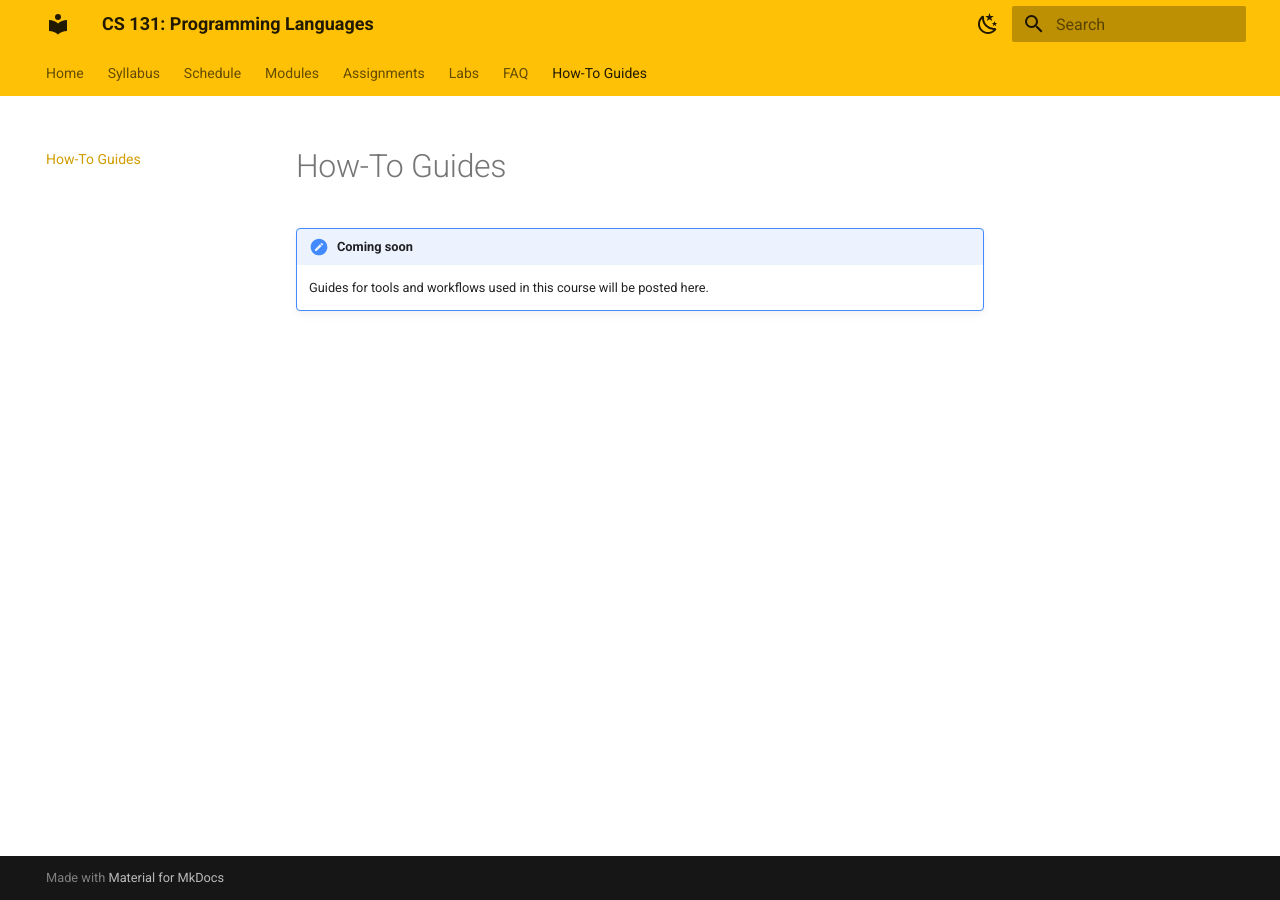
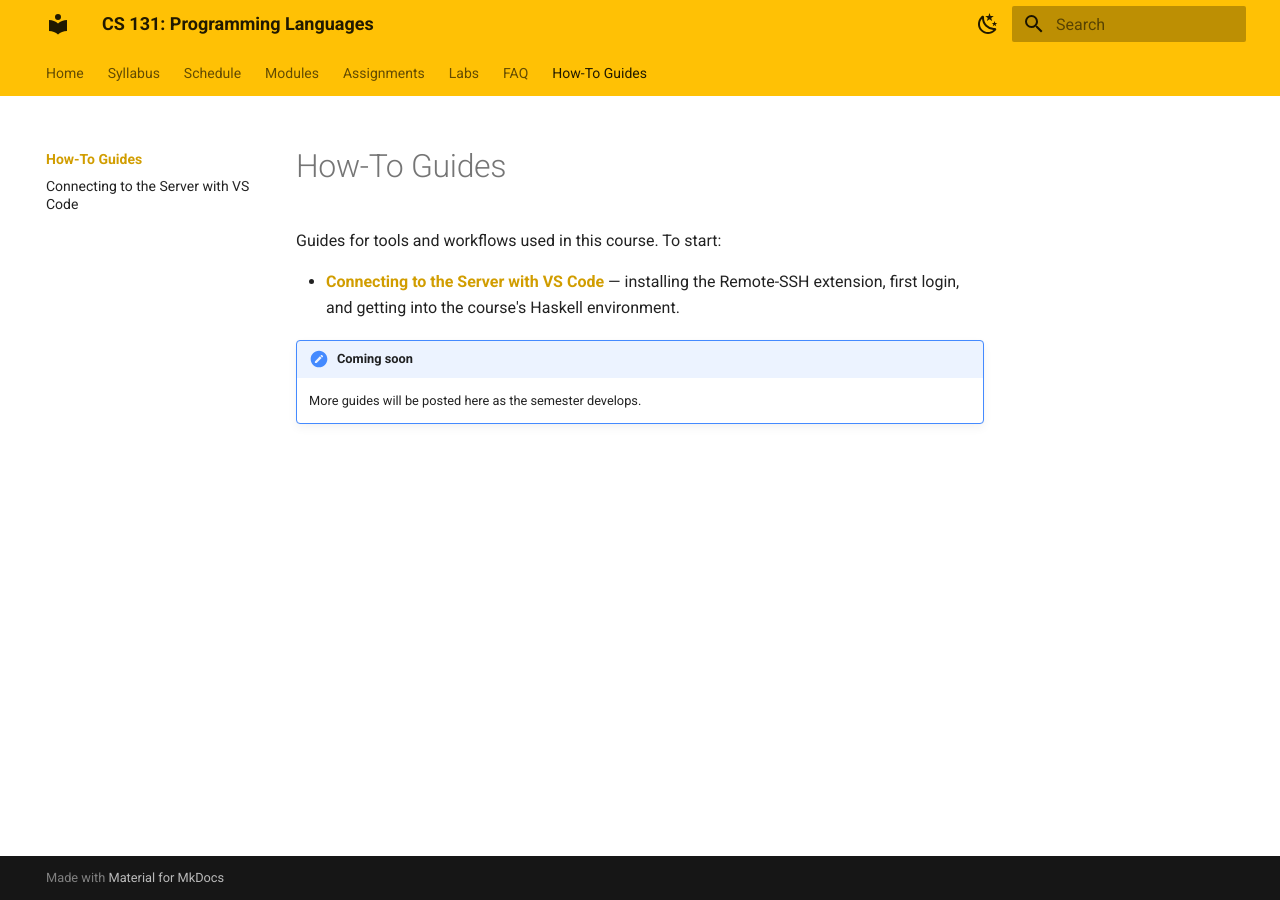
Before and after one commit to lbang-hmc/cs-131-website, an MkDocs documentation site: the page built from content/how-to/index.md, in a window 1280 px wide. Built offline with MkDocs 1.6.1 and Material for MkDocs 9.7.7, drawn with Linux system fonts in a browser that asks for light colours.

Commit message:
Add How-To guide for connecting to the server with VS Code
New content/how-to/connecting-with-vscode.md, sourced from the old
Canvas HOWTO plus its video transcripts, covering first login,
installing the Remote-SSH extension, connecting, working on the
server, and disconnecting. Hostname updated to cs131.cs.hmc.edu (the
old cs131.fun is gone). Linked from how-to/index.md and mkdocs.yml nav.

Also drops now-stale cs131env Docker-environment mentions from this
new page and from labs/lab02.md — Haskell tooling runs directly on the
server now.

Co-Authored-By: Claude Sonnet 5 <noreply@anthropic.com>
Claude-Session: https://claude.ai/code/session_011PZhH1guGegKsyR2DYmZYe

```diff
--- a/content/how-to/index.md
+++ b/content/how-to/index.md
@@ -1,4 +1,8 @@
 # How-To Guides
 
+Guides for tools and workflows used in this course. To start:
+
+- [**Connecting to the Server with VS Code**](connecting-with-vscode.md) — installing the Remote-SSH extension, first login, and getting into the course's Haskell environment.
+
 !!! note "Coming soon"
-    Guides for tools and workflows used in this course will be posted here.
+    More guides will be posted here as the semester develops.
--- a/mkdocs.yml
+++ b/mkdocs.yml
@@ -69,4 +69,6 @@ nav:
       - "Lab 3: Tuples, Stacks, and Currying": labs/lab03.md
       - "Lab 4: Boolean Expressions": labs/lab04.md
   - FAQ: faq.md
-  - How-To Guides: how-to/index.md
+  - How-To Guides:
+      - how-to/index.md
+      - "Connecting to the Server with VS Code": how-to/connecting-with-vscode.md
```
Also changed, not shown: content/how-to/connecting-with-vscode.md (added, +44 -0 lines), content/labs/lab02.md (+1 -1 lines).
